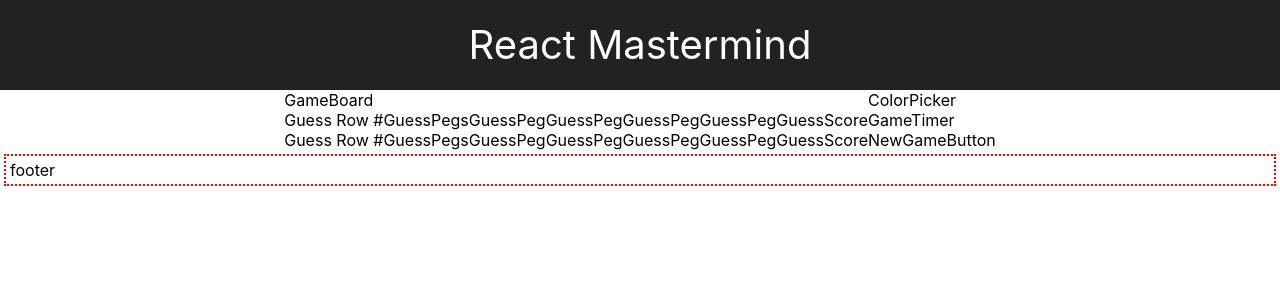
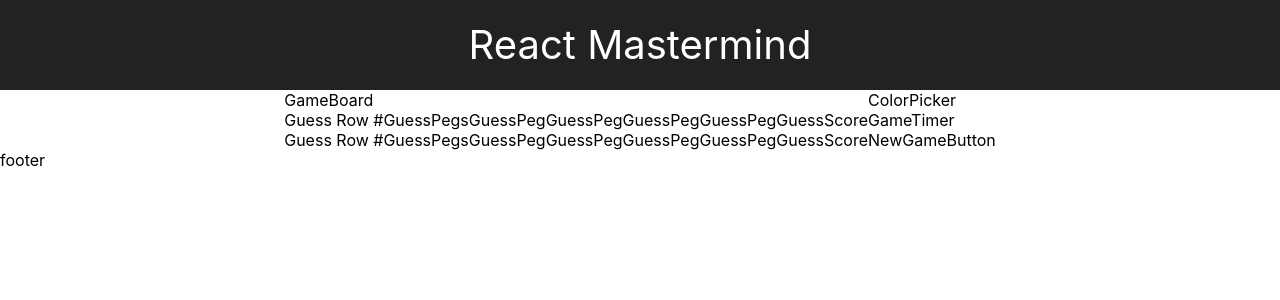
Before and after one commit to code-v1/master_mind, a React (Create React App) app: page / in a window 1280 px wide. Shown: the top 300 px of the page. Built offline with nearby package versions, Linux system fonts and the light colour scheme.

Commit message:
refactor removing borders

```diff
--- a/src/App.js
+++ b/src/App.js
@@ -11,15 +11,15 @@ class App extends Component {
     return (
       <div className="App">
         <header className="App-header">React Mastermind</header>
-        <div className='flex-g'>
+      <div className='flex-g'>
         <GameBoard  />
         <div>
         <ColorPicker />
         <GameTimer />
         <NewGameButton />
-          </div>
         </div>
-        <footer className="component">footer</footer>
+      </div>
+        <footer>footer</footer>
 
       </div>
     );
```
